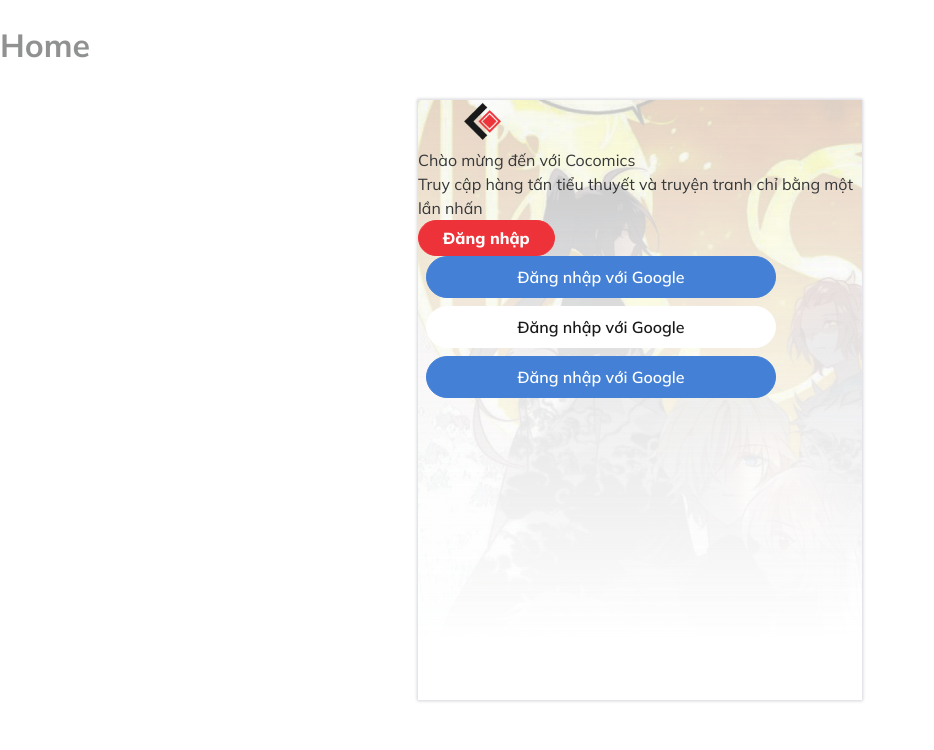
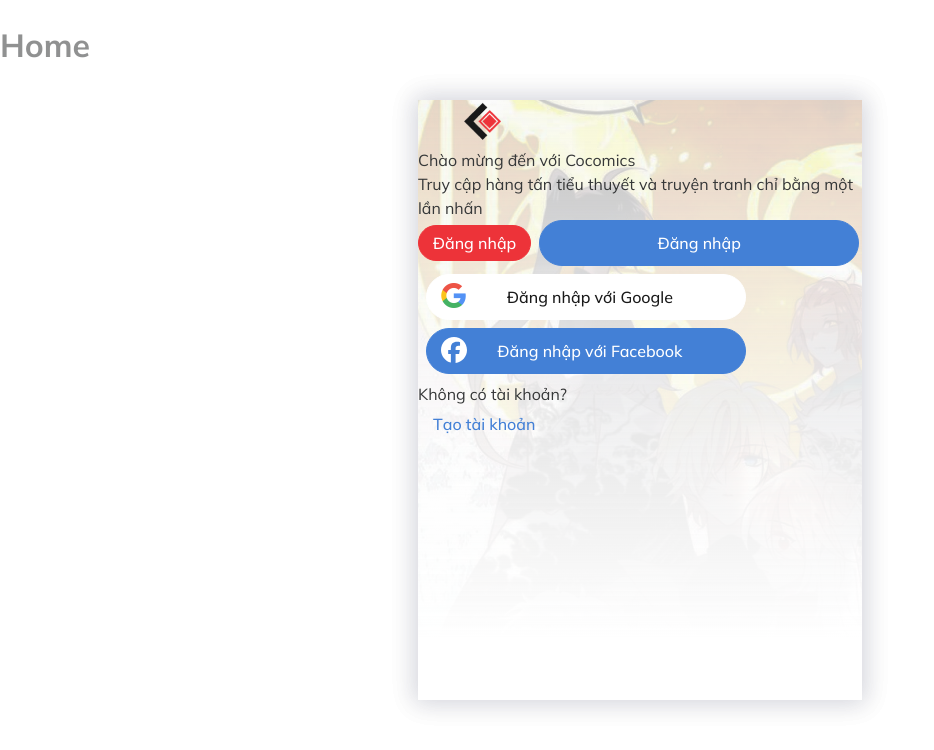
Before and after one commit to kimtung102/cocomics, a React (Create React App) app: page / in a window 1280 px wide. Shown: the top 750 px of the page, without its empty margins (0-934 px from the left). Built offline with nearby package versions, Linux system fonts and the light colour scheme.

Commit message:
create button component

```diff
--- a/src/components/Button/Button.js
+++ b/src/components/Button/Button.js
@@ -12,6 +12,7 @@
     secondary = false,
     fb = false,
     gg = false,
+    text = false,
     children,
     className,
     leftIcon,
@@ -46,6 +47,7 @@
         primary,
         secondary,
         disabled,
+        text,
         fb,
         gg,
     });
--- a/src/components/Button/Button.module.scss
+++ b/src/components/Button/Button.module.scss
@@ -1,12 +1,13 @@
 .wrapper {
+    position: relative;
     display: inline-flex;
     align-items: center;
     justify-content: center;
     min-width: 100px;
-    padding: 8px 24px;
+    padding: 8px 14px;
     border-radius: 4px;
     font-size: 1.6rem;
-    font-weight: 800;
+    font-weight: 500;
     font-family: var(--font-family);
     cursor: pointer;
     background-color: var(--white);
@@ -30,9 +31,14 @@
 }
 
 .icon {
-    display: inline-block;
+    position: absolute;
+    top: 50%;
+    left: 14px;
     width: 24px;
-    text-align: center;
+    height: 24px;
+    margin-top: -14px;
+    font-size: 2.6rem;
+    object-fit: cover;
 }
 
 // Button types
@@ -48,13 +54,20 @@
 }
 
 .secondary {
-    width: 350px;
-    font-weight: 600;
-    line-height: 24px;
+    width: 320px;
+    line-height: 28px;
     color: var(--white);
     background-color: var(--secondary);
     border-color: var(--secondary);
     border-radius: 999px;
+}
+
+.text {
+    color: var(--secondary);
+    background-color: transparent;
+    &:hover {
+        text-decoration: underline;
+    }
 }
 
 .gg {
--- a/src/components/GlobalStyles/GlobalStyles.scss
+++ b/src/components/GlobalStyles/GlobalStyles.scss
@@ -1,5 +1,5 @@
 @import 'normalize.css';
-@import url('https://fonts.googleapis.com/css2?family=Mulish:wght@400;600;700;800&display=swap');
+@import url('https://fonts.googleapis.com/css2?family=Mulish:wght@400;500;600;700;800&display=swap');
 
 :root {
     --primary: #eb1d24;
--- a/src/components/Modal/Modal.js
+++ b/src/components/Modal/Modal.js
@@ -2,6 +2,10 @@
 import styles from './Modal.module.scss';
 import logo from '~/assets/images/logo.png';
 import Button from '../Button/Button';
+import googleLogo from '~/assets/images/googleLogo.png';
+
+import { FontAwesomeIcon } from '@fortawesome/react-fontawesome';
+import { faFacebook, faGoogle } from '@fortawesome/free-brands-svg-icons';
 
 const cx = className.bind(styles);
 
@@ -21,13 +25,17 @@
                         </div>
                         <div className={cx('inner-body')}>
                             <Button primary>Đăng nhập</Button>
-                            <Button secondary>Đăng nhập với Google</Button>
-                            <Button secondary gg>
+                            <Button secondary>Đăng nhập</Button>
+                            <Button secondary gg leftIcon={<img src={googleLogo} alt="gglogo" width={'25px'}></img>}>
                                 Đăng nhập với Google
                             </Button>
-                            <Button secondary fb>
-                                Đăng nhập với Google
+                            <Button secondary fb leftIcon={<FontAwesomeIcon icon={faFacebook} />}>
+                                Đăng nhập với Facebook
                             </Button>
+                        </div>
+                        <div>
+                            <p>Không có tài khoản?</p>
+                            <Button text>Tạo tài khoản</Button>
                         </div>
                     </div>
                 </div>
--- a/src/components/Modal/Modal.module.scss
+++ b/src/components/Modal/Modal.module.scss
@@ -19,7 +19,7 @@
     height: 600px;
     background-image: url(../../assets//images/background-img-login.png);
     opacity: 0.9;
-    box-shadow: 0px 0px 3px 1px rgba(0, 14, 51, 0.2);
+    box-shadow: 0px 0px 24px 4px #000e3333;
     object-fit: cover;
     margin: auto;
     z-index: 1;
```
Also changed, not shown: src/assets/images/googleLogo.png (added).
